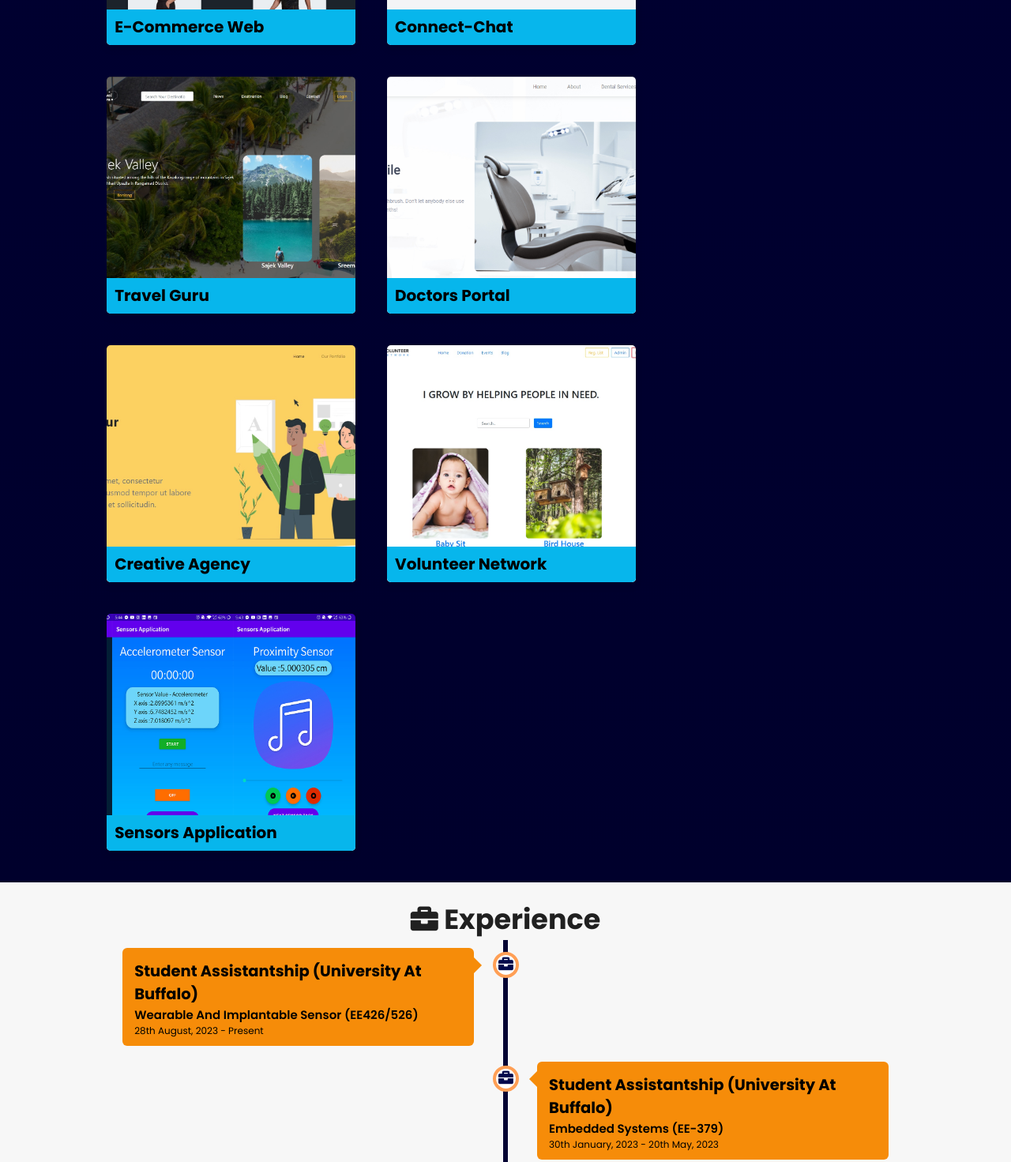
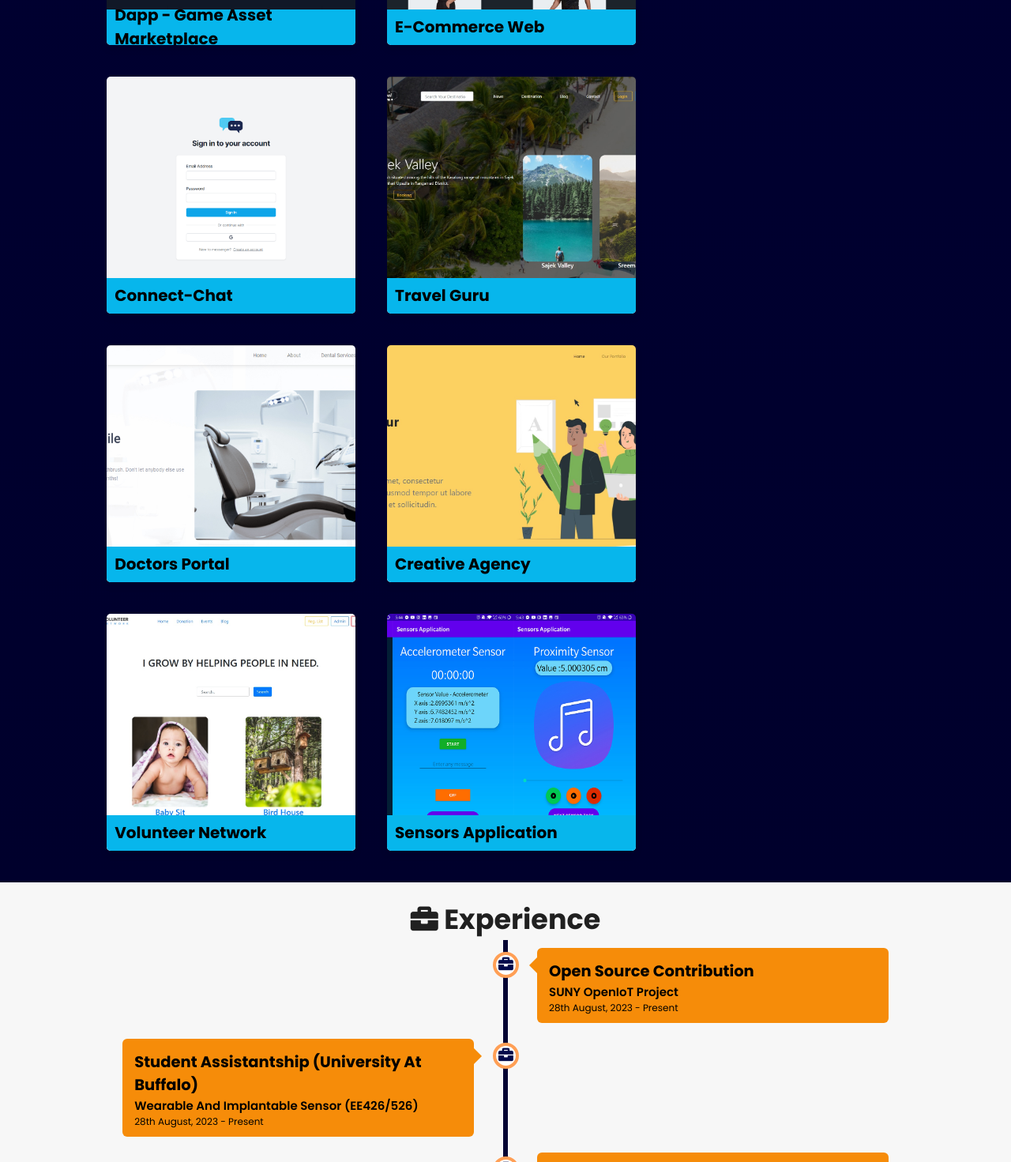
Before and after one commit to annoydey/portfolio, a plain HTML site: page index.html in a window 1280 px wide. Shown: the part 3596-5067 px from the top of the page at 79% size. Drawn offline with nearby package versions, Linux system fonts and the light colour scheme.

Commit message:
Update experience and project

```diff
--- a/index.html
+++ b/index.html
@@ -302,6 +302,24 @@
       <div class="row">
         <div class="box-container projectwidth">
           <div class="box tilt">
+            <img draggable="false" src="./images/Game-Asset-Marketplace.png" alt="" />
+            <div class="content">
+              <div class="tag">
+                <h3>Dapp - Game Asset Marketplace</h3>
+              </div>
+              <div class="desc">
+                <p>Decentralized In Game Asset Marketplace</p>
+                <div class="btns">
+                  <a href="https://6570d1d0e0397313d5addb4f--stupendous-chebakia-0e1d00.netlify.app/" class="btn" target="_blank"><i class="fas fa-eye"></i> View</a>
+                  <a href="https://github.com/annoydey/Decentralized-In-Game-Asset-Marketplace" class="btn" target="_blank">GitHub <i
+                      class="fas fa-code"></i></a>
+                </div>
+              </div>
+            </div>
+          </div>
+        </div>
+        <div class="box-container projectwidth">
+          <div class="box tilt">
             <img draggable="false" src="./images/E-commerce.jpg" alt="" />
             <div class="content">
               <div class="tag">
@@ -443,6 +461,17 @@
 
     <div class="timeline">
 
+      <div class="container right">
+        <div class="content">
+          <div class="tag">
+            <h2>Open Source Contribution</h2>
+          </div>
+          <div class="desc">
+            <h3> SUNY OpenIoT Project</h3>
+            <p>28th August, 2023 - Present</p>
+          </div>
+        </div>
+      </div>
       <div class="container left">
         <div class="content">
           <div class="tag">
```
Also changed, not shown: images/Game-Asset-Marketplace.png (added).
